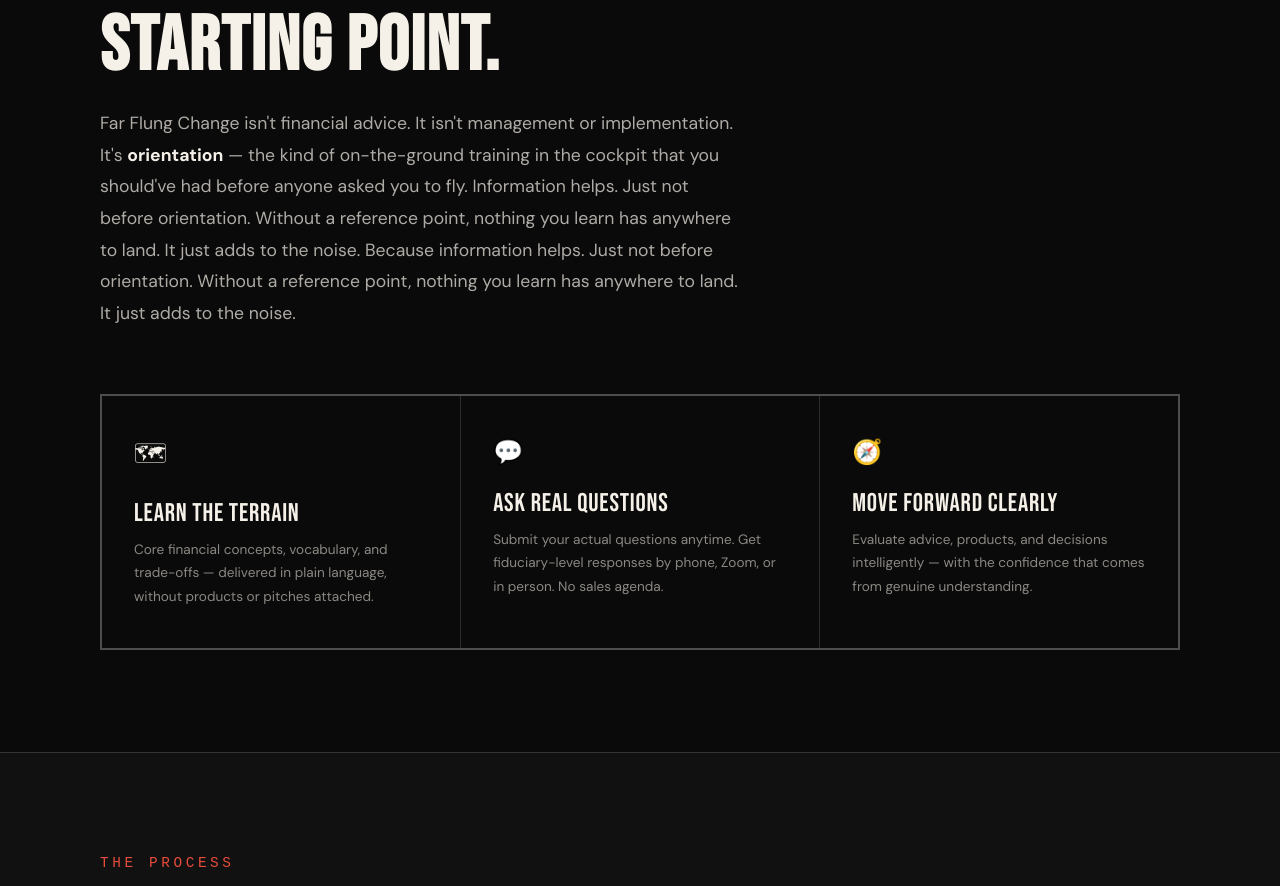
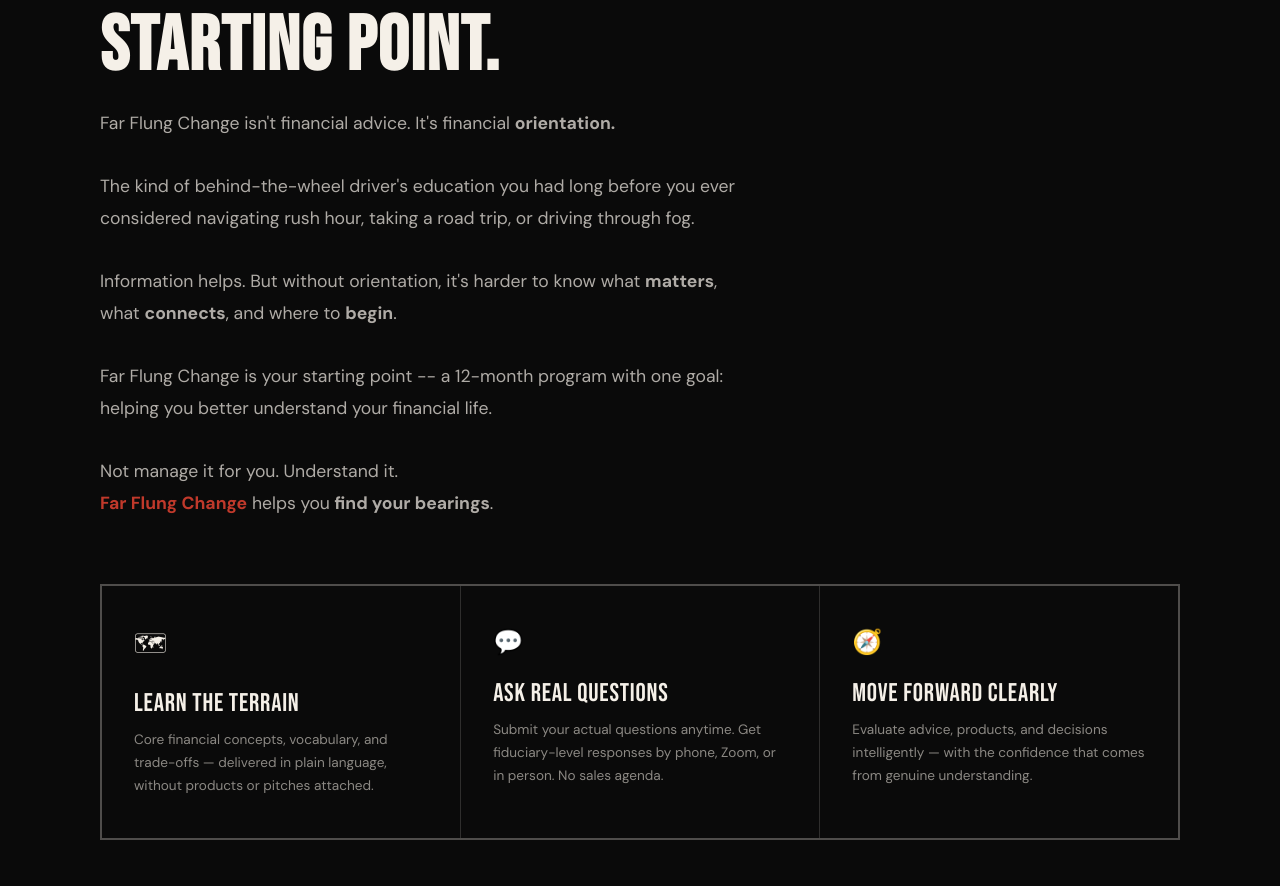
Before and after one commit to jvgiv/ffcpreview, a Next.js app: page / in a window 1280 px wide. Shown: the part 2987-3873 px from the top of the page. Built offline with nearby package versions, Linux system fonts and the light colour scheme; no server answers.

Commit message:
updated copy on the solution

```diff
--- a/src/app/components/home/Guide.js
+++ b/src/app/components/home/Guide.js
@@ -1,5 +1,5 @@
-import React from 'react'
-import "../../homepage.css"
+import React from "react";
+import "../../homepage.css";
 
 export default function Guide() {
   return (
@@ -7,30 +7,73 @@
       <div className="container">
         <div className="guide-intro reveal">
           <span className="section-label">The Solution</span>
-            <h2 className="section-title">You don&apos;t need another product. You need a starting point.</h2>
-            <p>Far Flung Change isn&apos;t financial advice. It isn&apos;t management or implementation. It&apos;s <strong style={{color: "var(--white)"}}>orientation</strong> — the kind of on-the-ground training in the cockpit that you should&apos;ve had before anyone asked you to fly.  Information helps. Just not before orientation. Without a reference point, nothing you learn has anywhere to land. It just adds to the noise.  Because information helps.  Just not before orientation.  Without a reference point, nothing you learn has anywhere to land. It just adds to the noise.</p>
+          <h2 className="section-title">
+            You don&apos;t need another product. You need a starting point.
+          </h2>
+          <p>
+            Far Flung Change isn&apos;t financial advice. It&apos;s financial{" "}
+            <span style={{ fontWeight: "bold" }}>orientation.</span>
+            <br />
+            <br />
+            The kind of behind-the-wheel driver&apos;s education you had long
+            before you ever considered navigating rush hour, taking a road trip,
+            or driving through fog.
+            <br />
+            <br />
+            Information helps. But without orientation, it&apos;s harder to know
+            what <span style={{ fontWeight: "bold" }}>matters</span>, what{" "}
+            <span style={{ fontWeight: "bold" }}>connects</span>, and where to{" "}
+            <span style={{ fontWeight: "bold" }}>begin</span>.
+            <br />
+            <br />
+            Far Flung Change is your starting point -- a 12-month program with one goal: helping you better understand your financial life.
+            <br />
+            <br />
+            Not manage it for you.  Understand it.
+            <br />
+            <span style={{ color: "var(--red)", fontWeight: "bold" }}>Far Flung Change</span> helps you <span style={{ fontWeight: 'bold' }}>find your bearings</span>.
+
+
+            {/* It isn&apos;t
+            management or implementation. It&apos;s{" "}
+            <strong style={{ color: "var(--white)" }}>orientation</strong> — the
+            kind of on-the-ground training in the cockpit that you
+            should&apos;ve had before anyone asked you to fly. Information
+            helps. Just not before orientation. Without a reference point,
+            nothing you learn has anywhere to land. It just adds to the noise.
+            Because information helps. Just not before orientation. Without a
+            reference point, nothing you learn has anywhere to land. It just
+            adds to the noise. */}
+          </p>
         </div>
         {/* <div className="guide-cards reveal" style={{transitionDelay: "0.1s"}}> */}
-            <div className="guide-cards" style={{transitionDelay: "0.1s"}}>
+        <div className="guide-cards" style={{ transitionDelay: "0.1s" }}>
           <div className="guide-card">
             <div className="card-icon">🗺</div>
             <div className="card-title">Learn the Terrain</div>
-                <div className="card-body">Core financial concepts, vocabulary, and trade-offs — delivered in plain language, without products or pitches attached.</div>
+            <div className="card-body">
+              Core financial concepts, vocabulary, and trade-offs — delivered in
+              plain language, without products or pitches attached.
+            </div>
           </div>
           <div className="guide-card">
             <div className="card-icon">💬</div>
             <div className="card-title">Ask Real Questions</div>
-                <div className="card-body">Submit your actual questions anytime. Get fiduciary-level responses by phone, Zoom, or in person. No sales agenda.</div>
+            <div className="card-body">
+              Submit your actual questions anytime. Get fiduciary-level
+              responses by phone, Zoom, or in person. No sales agenda.
+            </div>
           </div>
           <div className="guide-card">
             <div className="card-icon">🧭</div>
             <div className="card-title">Move Forward Clearly</div>
-                <div className="card-body">Evaluate advice, products, and decisions intelligently — with the confidence that comes from genuine understanding.</div>
+            <div className="card-body">
+              Evaluate advice, products, and decisions intelligently — with the
+              confidence that comes from genuine understanding.
             </div>
           </div>
         </div>
       </div>
-
-
-  )
+    </div>
+  );
 }
--- a/src/app/page.js
+++ b/src/app/page.js
@@ -95,11 +95,11 @@
               FREE Caddy Book of Orientation + Scorecard
             </Link>
           </div>
-          <div class="brand-signature">
-            <span class="sig-for">for</span>
-            <span class="sig-main">
-              <span class="red-word">growin'up's</span>{" "}
-              <span class="white-word">sake</span>
+          <div className="brand-signature">
+            <span className="sig-for">for</span>
+            <span className="sig-main">
+              <span className="red-word">growin'up's</span>{" "}
+              <span className="white-word">sake</span>
             </span>
           </div>
           <div className="scroll-hint">
```
Lines whose indentation alone changed are shown as unchanged.
